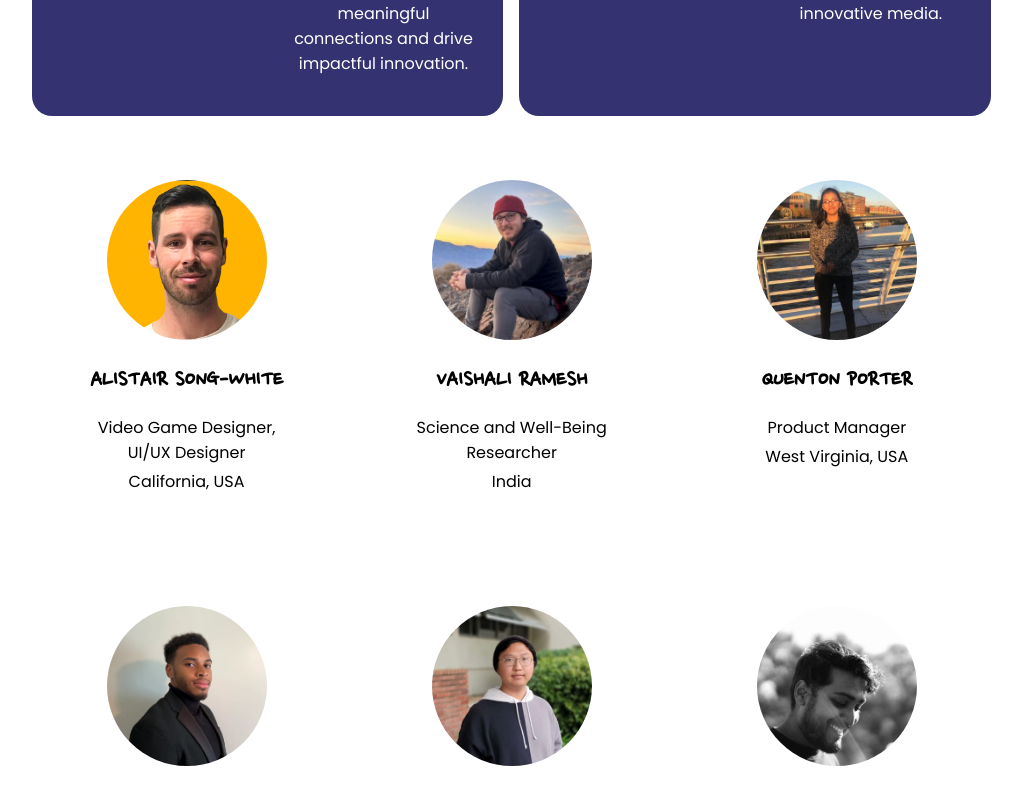
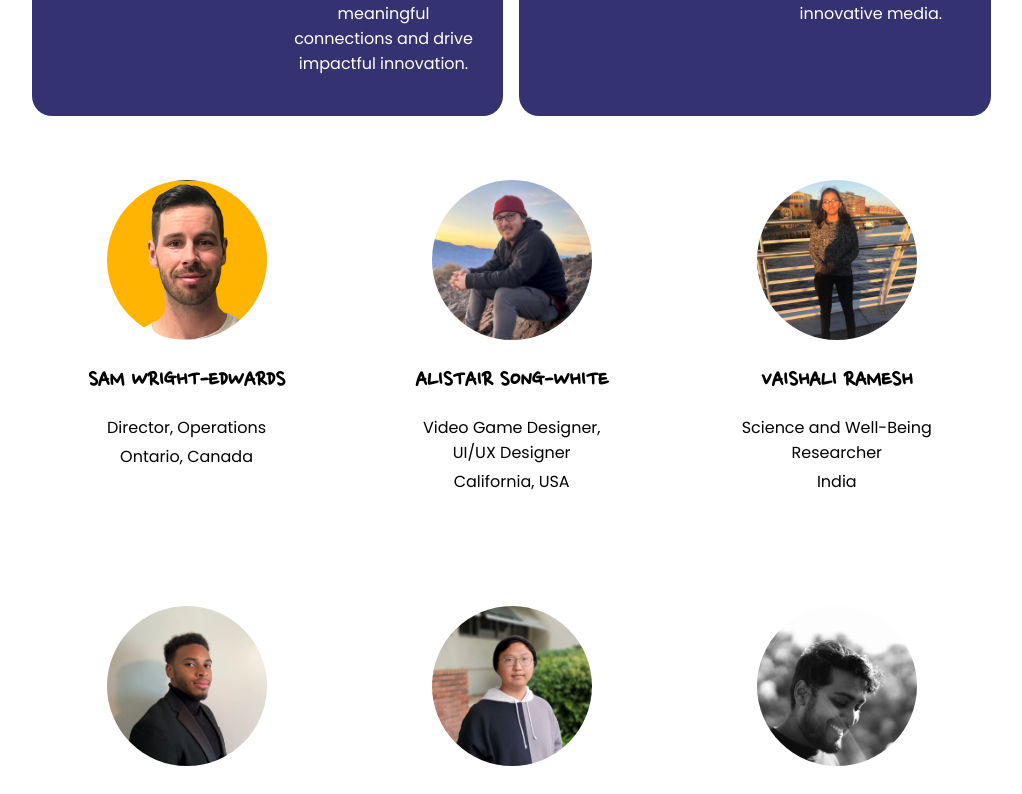
Before and after one commit to bstintheverse/theversewebdev, a React (Vite) app in the folder client/: page /our-people in a window 1280 px wide. Shown: the part 1280-2074 px from the top of the page, without its empty margins (128-1150 px from the left). Built offline with nearby package versions, Linux system fonts and the light colour scheme.

Commit message:
add new team members

```diff
--- a/client/src/data/teamMembers.ts
+++ b/client/src/data/teamMembers.ts
@@ -32,73 +32,89 @@ export const teamMembers: teamMemberProps[] = [
     {
         id: 3,
         image: `${imagePath}3.png`,
+        alt: "Photo of Sam Wright-Edwards",
+        name: "Sam Wright-Edwards",
+        role: "Director, Operations",
+        location: "Ontario, Canada"
+    },
+    {
+        id: 4,
+        image: `${imagePath}4.png`,
         alt: "Photo of Alistair Song-White",
         name: "Alistair Song-White",
         role: "Video Game Designer, UI/UX Designer",
         location: "California, USA"
     },
     {
-        id: 4,
-        image: `${imagePath}4.png`,
+        id: 5,
+        image: `${imagePath}5.png`,
         alt: "Photo of Vaishali Ramesh",
         name: "Vaishali Ramesh",
         role: "Science and Well-Being Researcher",
         location: "India"
     },
     {
-        id: 5,
-        image: `${imagePath}5.png`,
+        id: 6,
+        image: `${imagePath}6.png`,
         alt: "Photo of Quenton Porter",
         name: "Quenton Porter",
         role: "Product Manager",
         location: "West Virginia, USA"
     },
     {
-        id: 6,
-        image: `${imagePath}6.png`,
+        id: 7,
+        image: `${imagePath}7.png`,
         alt: "Photo of Daniel Tsai",
         name: "Daniel Tsai",
         role: "Game Developer",
         location: "California, USA"
     },
     {
-        id: 7,
-        image: `${imagePath}7.png`,
+        id: 8,
+        image: `${imagePath}8.png`,
         alt: "Photo of Jay Jayachandran",
         name: "Jay Jayachandran",
         role: "Product Designer, Product Manager",
         location: "Nevada, USA"
     },
     {
-        id: 8,
-        image: `${imagePath}8.png`,
+        id: 9,
+        image: `${imagePath}9.png`,
         alt: "Photo of Gargi Pawar",
         name: "Gargi Pawar",
         role: "Compensation Analyst",
         location: "Florida, USA"
     },
     {
-        id: 9,
-        image: `${imagePath}9.png`,
+        id: 10,
+        image: `${imagePath}10.png`,
         alt: "Photo of Kyle Eason",
         name: "Kyle Eason",
         role: "Storytelling Consultant",
         location: "Colarado, USA"
     },
     {
-        id: 10,
-        image: `${imagePath}10.jpeg`,
+        id: 11,
+        image: `${imagePath}11.jpeg`,
         alt: "Photo of Lily Le",
         name: "Lily Le",
         role: "Web Developer",
         location: "Ontario, Canada"
     },
     {
-        id: 11,
-        image: `${imagePath}11.jpeg`,
+        id: 12,
+        image: `${imagePath}12.jpeg`,
         alt: "Photo of Philip Sadler",
         name: "Philip Sadler",
         role: "Fellow, Yoga and Breathwork Teacher",
         location: "California, USA"
+    },
+    {
+        id: 13,
+        image: `${imagePath}13.png`,
+        alt: "Photo of Sonni",
+        name: "Sonni",
+        role: "Wellness Designer and Researcher",
+        location: "California, USA"
     }
 ]
```
